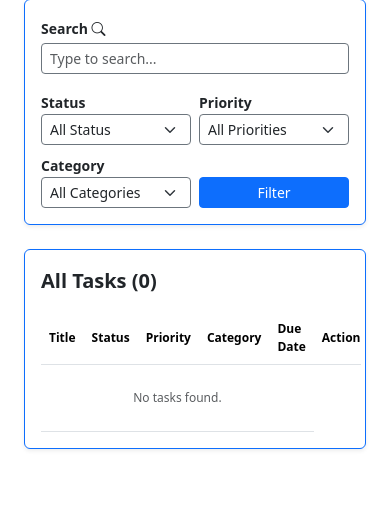
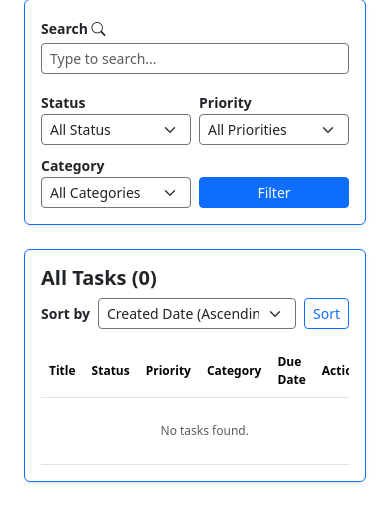
Before and after one commit to FernandezCorporate/Hangarin_Task-To-do_Manager, a Django app: page /taskList in a window 390 px wide. Shown: the part 113-635 px from the top of the page. Run offline with Django 5.2, Linux system fonts and the light colour scheme; data that the repository does not hold is empty.

Commit message:
Sorting feature added

```diff
--- a/projectsite/Hangarin/templates/base.html
+++ b/projectsite/Hangarin/templates/base.html
@@ -55,10 +55,15 @@
               <span class="text-muted small fw-bold">OVERVIEW</span>
               <li class="nav-item"><a class="nav-link" href="/">Dashboard</a></li>
             </div>
-            <div>
+            <div class="mb-4">
               <span class="text-muted small fw-bold">TASK</span>
               <li class="nav-item"><a class="nav-link" href="{% url 'taskList' %}">Task List</a></li>
               <li class="nav-item"><a class="nav-link" href="{% url 'taskCreate' %}">Add Task</a></li>
+            </div>
+            <div>
+              <span class="text-muted small fw-bold">MANAGE</span>
+              <li class="nav-item"><a class="nav-link" href="">Category</a></li>
+              <li class="nav-item"><a class="nav-link" href="">Priority</a></li>
             </div>
             <div class="mt-auto border-top bg-white w-100">
               <div class="dropup p-3">
--- a/projectsite/Hangarin/templates/taskList.html
+++ b/projectsite/Hangarin/templates/taskList.html
@@ -5,9 +5,12 @@
 
 {% block content %}
 <div class="container-fluid py-3">
+
+    <form action="" method="get">
+
     <div class="card p-3 shadow-sm border-top border-bottom border-start border-primary">
-        <form action="" method="get">
         <div class="row g-3 align-items-end">
+
             <div class="col-12 col-lg-5">
                 <label for="searchbar" class="fw-bold mb-1 small">Search <i class="bi bi-search"></i></label>
                 <input type="text" name="q" value="{{ request.GET.q }}" class="form-control border-secondary form-control-sm" id="searchbar" placeholder="Type to search...">
@@ -15,6 +18,7 @@
 
             <div class="col-12 col-lg-7">
                 <div class="row g-2 align-items-end justify-content-end">
+
                     <div class="col-6 col-md-3">
                         <label for="status" class="small fw-bold">Status</label>
                         <select name="status" id="status" class="form-select form-select-sm border-secondary">
@@ -24,6 +28,7 @@
                             <option value="Completed" {% if request.GET.status == "Completed" %}selected{% endif %}>Completed</option>
                         </select>
                     </div>
+
                     <div class="col-6 col-md-3">
                         <label for="priority" class="small fw-bold">Priority</label>
                         <select name="priority" id="priority" class="form-select form-select-sm border-secondary">
@@ -32,9 +37,10 @@
                             <option value="Medium" {% if request.GET.priority == "Medium" %}selected{% endif %}>Medium</option>
                             <option value="High" {% if request.GET.priority == "High" %}selected{% endif %}>High</option>
                             <option value="Optional" {% if request.GET.priority == "Optional" %}selected{% endif %}>Optional</option>
-                                <option value="Critical">Critical</option>
+                            <option value="Critical" {% if request.GET.priority == "Critical" %}selected{% endif %}>Critical</option>
                         </select>
                     </div>
+
                     <div class="col-6 col-md-3">
                         <label for="category" class="small fw-bold">Category</label>
                         <select name="category" id="category" class="form-select form-select-sm border-secondary">
@@ -46,84 +52,139 @@
                             <option value="finance" {% if request.GET.category == "finance" %}selected{% endif %}>Finance</option>
                         </select>
                     </div>
+
                     <div class="col-6 col-md-3">
                         <button type="submit" class="btn btn-primary btn-sm w-100">Filter</button>
                     </div>
+
                 </div>
             </div>
+
         </div>
-        </form>
     </div>
 
     <div class="card p-3 mt-4 shadow-sm border-top border-bottom border-start border-primary">
-        <div class="row">
-            <div class="col-12">
-                <p class="fw-bold fs-5 fs-sm-6">All Tasks ({{ All_tasks }})</p>
+
+        <div class="row align-items-center mb-3">
+
+            <div class="col-12 col-md-6">
+                <h5 class="fw-bold mb-0">All Tasks ({{ All_tasks }})</h5>
             </div>
+
+            <div class="col-12 col-md-6 mt-2 mt-md-0 d-flex justify-content-md-end align-items-center gap-2">
+                <label for="sort" class="small fw-bold text-nowrap mb-0">Sort by</label>
+
+                <select name="sort_by" id="sort" class="form-select form-select-sm border-secondary" style="width:auto; min-width:150px;">
+                    <option value="created_at" {% if request.GET.sort_by == "created_at" %}selected{% endif %}>Created Date (Ascending)</option>
+                    <option value="-created_at" {% if request.GET.sort_by == "-created_at" %}selected{% endif %}>Created Date (Descending)</option>
+                    <option value="title" {% if request.GET.sort_by == "title" %}selected{% endif %}>Title (Ascending)</option>
+                    <option value="-title" {% if request.GET.sort_by == "-title" %}selected{% endif %}>Title (Descending)</option>
+                    <option value="status" {% if request.GET.sort_by == "status" %}selected{% endif %}>Status (Ascending)</option>
+                    <option value="-status" {% if request.GET.sort_by == "-status" %}selected{% endif %}>Status (Descending)</option>
+                    <option value="priority__name" {% if request.GET.sort_by == "priority__name" %}selected{% endif %}>Priority (Ascending)</option>
+                    <option value="-priority__name" {% if request.GET.sort_by == "-priority__name" %}selected{% endif %}>Priority (Descending)</option>
+                    <option value="category__name" {% if request.GET.sort_by == "category__name" %}selected{% endif %}>Category (Ascending)</option>
+                    <option value="-category__name" {% if request.GET.sort_by == "-category__name" %}selected{% endif %}>Category (Descending)</option>
+                    <option value="deadline" {% if request.GET.sort_by == "deadline" %}selected{% endif %}>Due Date (Ascending)</option>
+                    <option value="-deadline" {% if request.GET.sort_by == "-deadline" %}selected{% endif %}>Due Date (Descending)</option>
+                </select>
+
+                <button type="submit" class="btn btn-outline-primary btn-sm">Sort</button>
+            </div>
+
+        </div>
+
+    </form>
+
     <div class="table-responsive-custom">
         <table class="table table-hover mb-0">
+
             <thead>
                 <tr>
-                            <th scope="col">Title</th>
-                            <th scope="col">Status</th>
-                            <th scope="col">Priority</th>
-                            <th scope="col">Category</th>
-                            <th scope="col">Due Date</th>
-                            <th scope="col">Action</th>
+                    <th>Title</th>
+                    <th>Status</th>
+                    <th>Priority</th>
+                    <th>Category</th>
+                    <th>Due Date</th>
+                    <th>Action</th>
                 </tr>
             </thead>
+
             <tbody>
+
             {% for object in object_list %}
             <tr>
-                            <td class="text-truncate" style="max-width: 150px;">{{ object.title }}</td>
-                            <td><span class="badge rounded-pill
+
+                <td class="text-truncate" style="max-width:150px;">{{ object.title }}</td>
+
+                <td>
+                    <span class="badge rounded-pill
                         {% if object.status == 'Pending' %}status-pending
                         {% elif object.status == 'In Progress ' %}status-ongoing
                         {% elif object.status == 'Completed' %}status-completed
-                                    {% endif %}" style="font-size: 0.7rem;">{{ object.status }}</span></td>
-                            <td><span class="badge
+                        {% endif %}" style="font-size:0.7rem;">
+                        {{ object.status }}
+                    </span>
+                </td>
+
+                <td>
+                    <span class="badge
                         {% if object.priority.name == 'Low' %}status-completed
                         {% elif object.priority.name == 'Medium' %}status-ongoing
                         {% elif object.priority.name == 'High' %}status-pending
                         {% elif object.priority.name == 'Optional' %}priority-optional
                         {% elif object.priority.name == 'Critical' %}priority-critical
-                                    {% endif %}" style="font-size: 0.7rem;">
+                        {% endif %}" style="font-size:0.7rem;">
                         {{ object.priority }}
-                            </span></td>
-                            <td><span class="badge fw-bold text-white
+                    </span>
+                </td>
+
+                <td>
+                    <span class="badge fw-bold text-white
                         {% if object.category.name == 'School' %}category-bg-purple
                         {% elif object.category.name == 'Projects' %}category-bg-red
                         {% elif object.category.name == 'Personal' %}category-bg-pink
                         {% elif object.category.name == 'Work' %}category-bg-darkPurple
                         {% elif object.category.name == 'Finance' %}category-bg-green
                         {% endif %}">
-                            {{ object.category }}</span></td>
+                        {{ object.category }}
+                    </span>
+                </td>
+
                 <td class="text-nowrap">{{ object.deadline }}</td>
+
                 <td class="text-nowrap">
                     <div class="d-flex gap-2">
-                                    <a href="{% url 'taskDetails' object.pk %}" class="btn btn-sm btn-outline-info" title="View">
+                        <a href="{% url 'taskDetails' object.pk %}" class="btn btn-sm btn-outline-info">
                             <i class="bi bi-eye"></i>
                         </a>
-                                    <a href="{% url 'taskUpdate' object.pk %}" class="btn btn-sm btn-outline-primary" title="Edit">
+                        <a href="{% url 'taskUpdate' object.pk %}" class="btn btn-sm btn-outline-primary">
                             <i class="bi bi-pencil"></i>
                         </a>
-                                    <a href="{% url 'taskDelete' object.pk %}" class="btn btn-sm btn-outline-danger" title="Delete">
+                        <a href="{% url 'taskDelete' object.pk %}" class="btn btn-sm btn-outline-danger">
                             <i class="bi bi-trash"></i>
                         </a>
                     </div>
                 </td>
+
             </tr>
+
             {% empty %}
+
             <tr>
-                            <td colspan="5" class="text-center text-muted py-4">No tasks found.</td>
+                <td colspan="6" class="text-center text-muted py-4">No tasks found.</td>
             </tr>
+
             {% endfor %}
+
             </tbody>
+
         </table>
     </div>
-        </div>
+
 </div>
 
 {% include 'includes/pagination.html' %}
+
 </div>
 {% endblock %}
--- a/projectsite/Hangarin/views.py
+++ b/projectsite/Hangarin/views.py
@@ -129,6 +129,26 @@ class TaskListView(ListView):
         context["model"] = "Tasks"
 
         return context
+
+    def get_ordering(self):
+        allowed = [
+            "title",
+            "-title",
+            "deadline",
+            "-deadline",
+            "priority__name",
+            "-priority__name",
+            "status",
+            "-status",
+            "created_at",
+            "-created_at",
+            "category__name",
+            "-category__name"
+            ]
+        ordering = self.request.GET.get('sort_by',)
+        if ordering in allowed:
+            return ordering
+        return "created_at"
 
 class SubTaskInline(InlineFormSetFactory):
     model = SubTask
```
Lines whose indentation alone changed are shown as unchanged.
